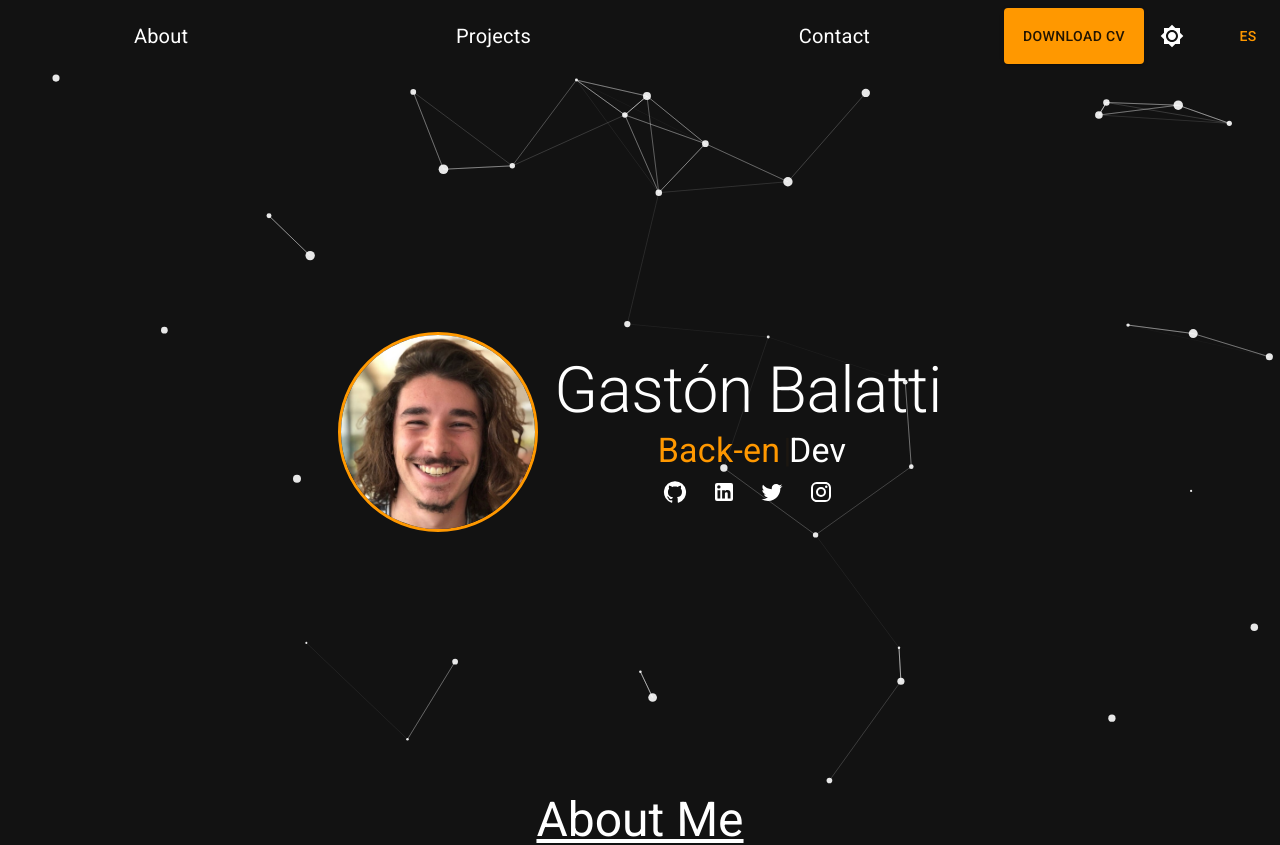
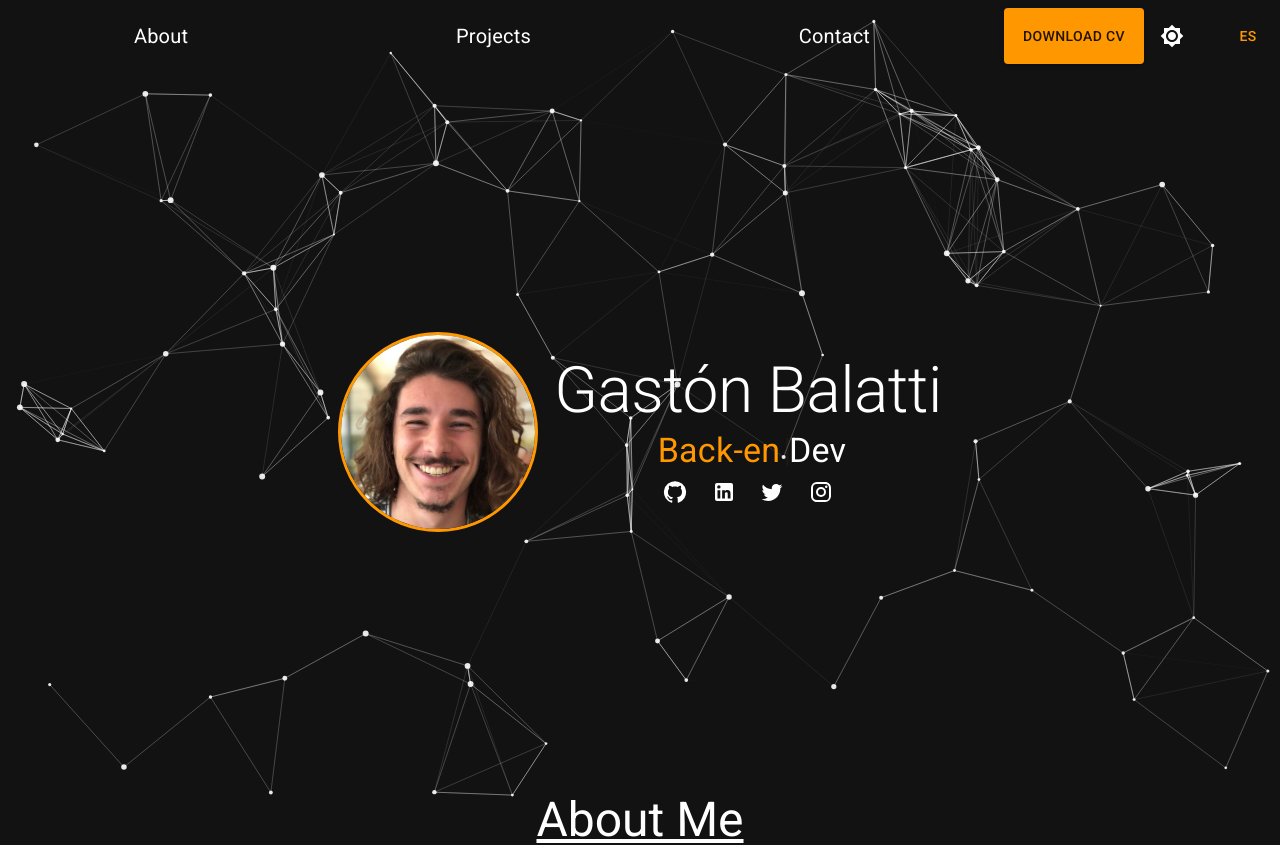
Before and after one commit to GBalatti9/personal-portfolio, a React (Vite) app: page / in a window 1280 px wide. Shown: the top 845 px of the page. Built offline with nearby package versions, Linux system fonts and the light colour scheme.

Commit message:
More particles in the background

```diff
--- a/src/particles/ParticlesBackground.jsx
+++ b/src/particles/ParticlesBackground.jsx
@@ -80,7 +80,7 @@ export const ParticlesBackground = () => {
                     density: {
                         enable: true,
                     },
-                    value: 80,
+                    value: 200,
                 },
                 opacity: {
                     value: 0.9,
@@ -89,7 +89,7 @@ export const ParticlesBackground = () => {
                     type: "circle",
                 },
                 size: {
-                    value: { min: 1, max: 5 },
+                    value: { min: 1, max: 3 },
                 },
             },
             detectRetina: true,
```
